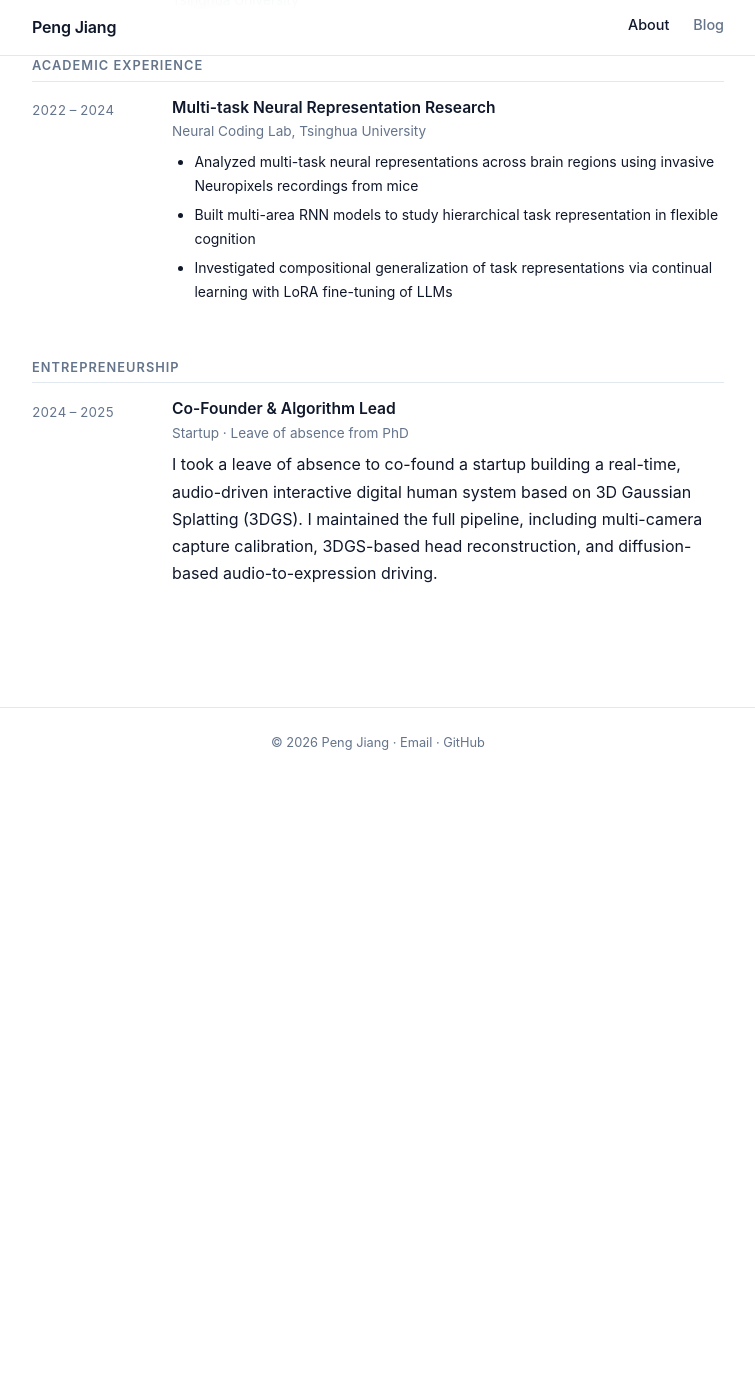
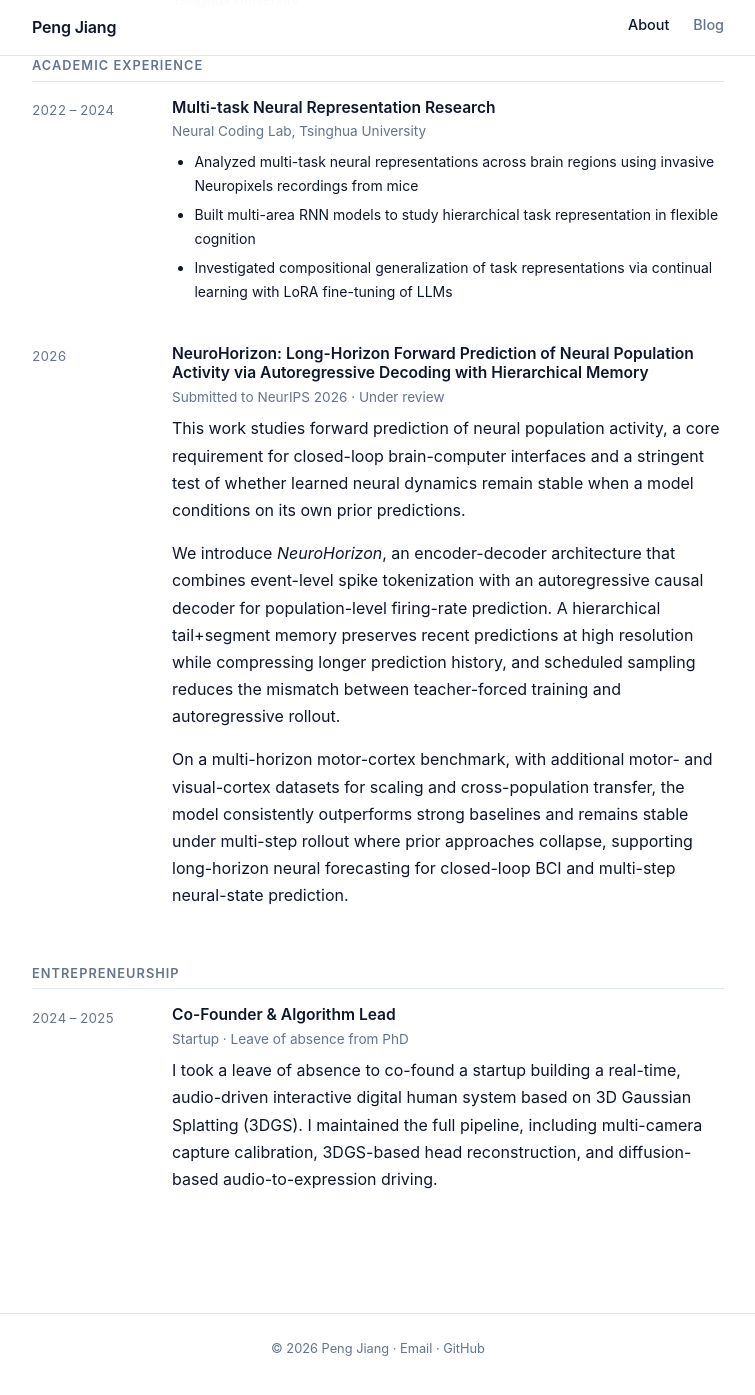
Before and after one commit to Jp-17/Jp-17.github.io, a Jekyll site: the page built from index.html, in a window 1280 px wide and 1400 px high, scrolled down 902 px. Shown: the top 1395 px of the window, without its empty margins (262-1017 px from the left). Built offline with Jekyll 4.4.1, drawn with Linux system fonts in a browser that asks for light colours; before the commit the page ends 1696 px from its top, so only the background shows below that.

Commit message:
更新学术经历并新增 NeuroHorizon 条目

```diff
--- a/index.html
+++ b/index.html
@@ -83,6 +83,31 @@ title: About
         </ul>
       </div>
     </div>
+    <div class="timeline-item">
+      <div class="timeline-date">2026</div>
+      <div class="timeline-body">
+        <h3>NeuroHorizon: Long-Horizon Forward Prediction of Neural Population Activity via Autoregressive Decoding with Hierarchical Memory</h3>
+        <p class="org">Submitted to NeurIPS 2026 · Under review</p>
+        <p>
+          This work studies forward prediction of neural population activity, a core requirement for
+          closed-loop brain-computer interfaces and a stringent test of whether learned neural dynamics
+          remain stable when a model conditions on its own prior predictions.
+        </p>
+        <p>
+          We introduce <em>NeuroHorizon</em>, an encoder-decoder architecture that combines event-level
+          spike tokenization with an autoregressive causal decoder for population-level firing-rate prediction.
+          A hierarchical tail+segment memory preserves recent predictions at high resolution while compressing
+          longer prediction history, and scheduled sampling reduces the mismatch between teacher-forced training
+          and autoregressive rollout.
+        </p>
+        <p>
+          On a multi-horizon motor-cortex benchmark, with additional motor- and visual-cortex datasets for
+          scaling and cross-population transfer, the model consistently outperforms strong baselines and remains
+          stable under multi-step rollout where prior approaches collapse, supporting long-horizon neural
+          forecasting for closed-loop BCI and multi-step neural-state prediction.
+        </p>
+      </div>
+    </div>
   </div>
 </section>
 
```
Also changed, not shown: PROGRESS.md (+15 -0 lines).
